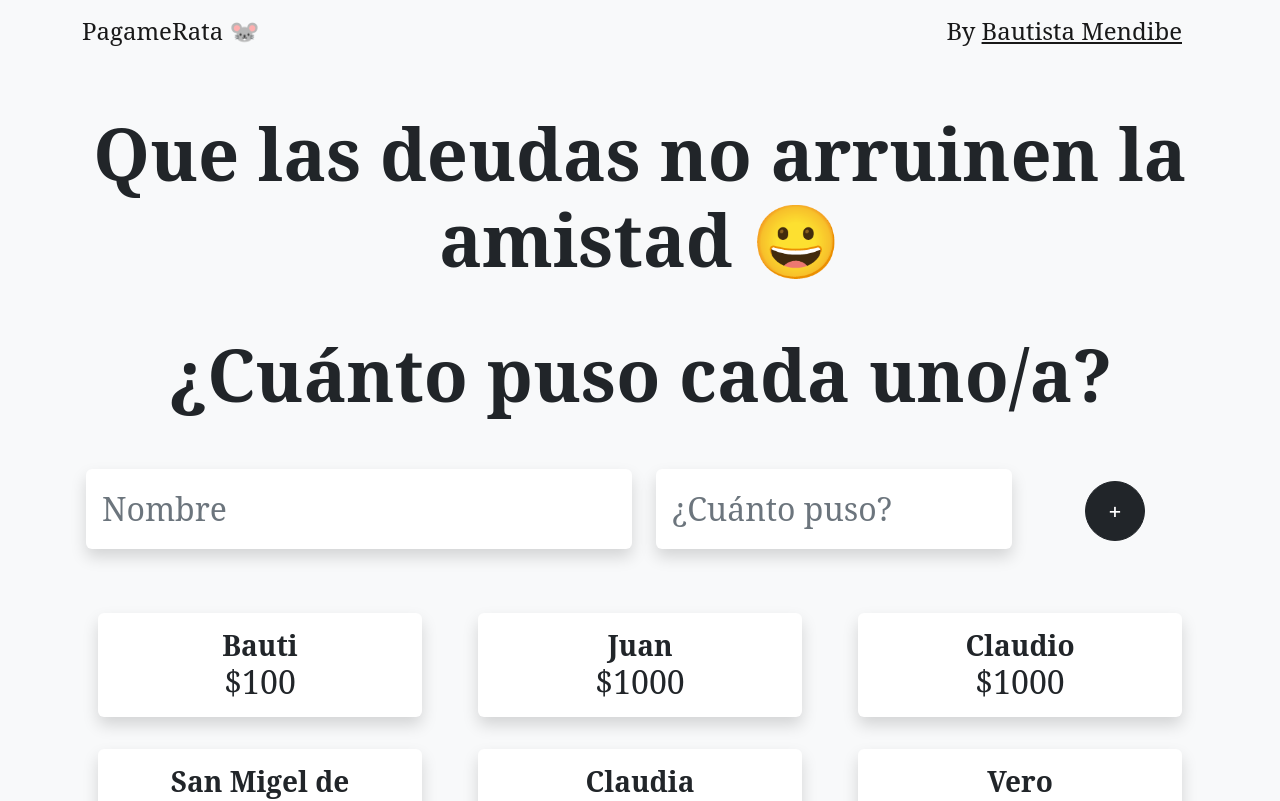
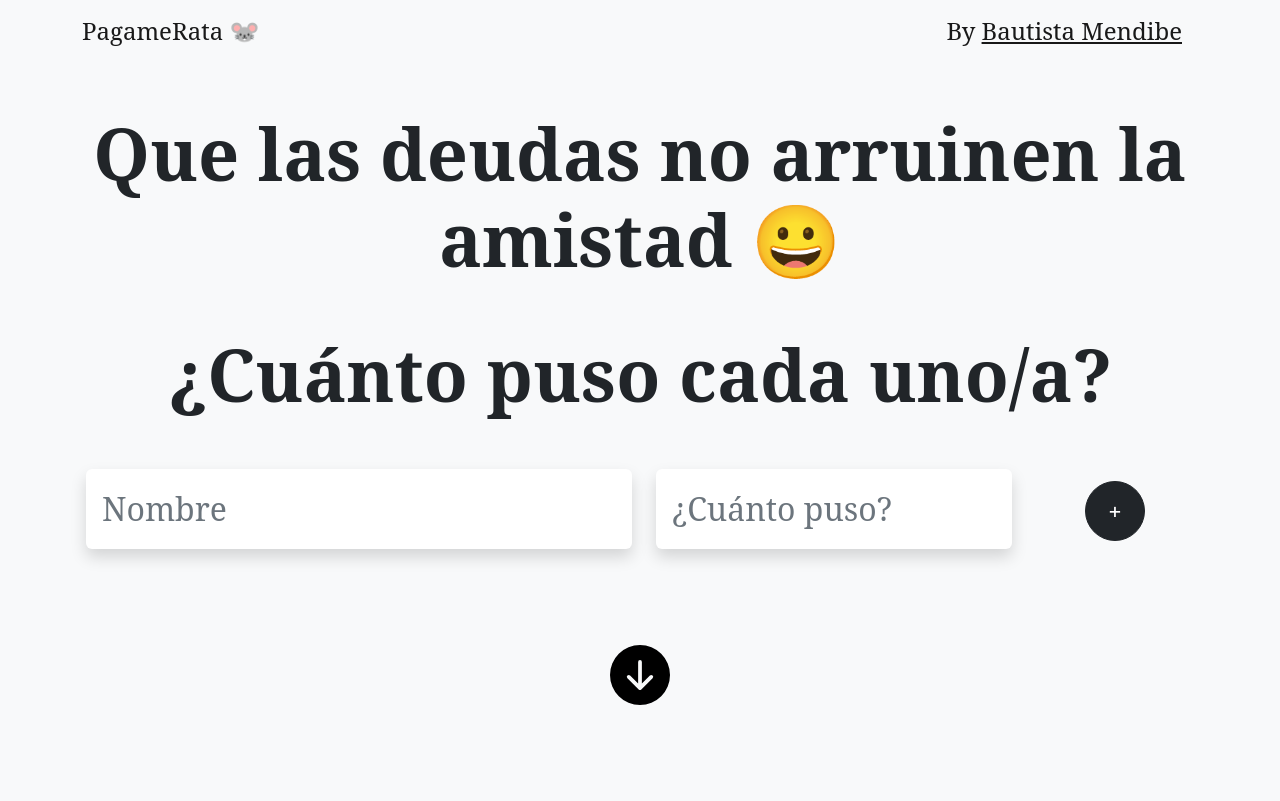
Before and after one commit to BautistaMendibe/pagamerata, an Angular app: page / in a window 1280 px wide. Shown: the top 801 px of the page. Built offline with nearby package versions, Linux system fonts and the light colour scheme.

Commit message:
Función para eliminar participante

```diff
--- a/src/app/cuanto-puso-component/cuanto-puso-component.component.css
+++ b/src/app/cuanto-puso-component/cuanto-puso-component.component.css
@@ -6,3 +6,12 @@
   font-size: 15px;
   text-align: center;
 }
+
+a{
+  margin-left: 20px;
+  padding: 10px;
+}
+
+a:hover{
+  cursor: pointer;
+}
--- a/src/app/cuanto-puso-component/cuanto-puso-component.component.html
+++ b/src/app/cuanto-puso-component/cuanto-puso-component.component.html
@@ -1,23 +1,40 @@
 <!-- Agregar participantes FORM -->
 <div class="row">
   <div class="col-md-6">
-    <input [(ngModel)]="participanteSeleccionado.nombre" type="text" class="form-control border-0 shadow p-3 mb-5 bg-white rounded m-1" style="font-size: 2rem" placeholder="Nombre">
+    <input [(ngModel)]="participanteSeleccionado.nombre" type="text"
+           class="form-control border-0 shadow p-3 mb-5 bg-white rounded m-1" style="font-size: 2rem"
+           placeholder="Nombre">
   </div>
   <div class="col-md-4">
-    <input [(ngModel)]="participanteSeleccionado.cantidad" type="number" class="form-control border-0 shadow p-3 mb-5 bg-white rounded m-1" style="font-size: 2rem" placeholder="¿Cuánto puso?">
+    <input [(ngModel)]="participanteSeleccionado.cantidad" type="number"
+           class="form-control border-0 shadow p-3 mb-5 bg-white rounded m-1" style="font-size: 2rem"
+           placeholder="¿Cuánto puso?">
   </div>
   <div class="col-md-2 text-center mb-4">
-    <button (click)="agregarEditarParticipante()" class="btn btn-dark btn-circle btn-xl m-lg-3" type="button"><span class="h4 fw-bold">+</span></button>
+    <button (click)="agregarEditarParticipante()" class="btn btn-dark btn-circle btn-xl m-lg-3" type="button"><span
+      class="h4 fw-bold">+</span></button>
   </div>
 </div>
 
 <!-- Participantes agregados -->
 <div class="row">
   <div class="col-md-4 justify-content-center" *ngFor="let participante of participantesArray; let index = index">
-    <div class="m-lg-3 shadow p-3 mb-5 bg-white rounded text-center">
-      <span class="h3 fw-bold">{{participante.nombre}}</span>
+    <div class="m-lg-3 shadow p-3 mb-5 bg-white rounded" (click)="abrirParaEditar(participante)">
+      <div class="row">
+        <div class="col-9">
+          <span class="h3 fw-bold">{{participante.nombre}}</span>
+        </div>
+        <div class="col-3 text-danger">
+          <a (click)="eliminarParticipante(participante)">
+            <svg xmlns="http://www.w3.org/2000/svg" width="16" height="16" fill="currentColor" class="bi bi-trash" viewBox="0 0 16 16">
+              <path d="M5.5 5.5A.5.5 0 0 1 6 6v6a.5.5 0 0 1-1 0V6a.5.5 0 0 1 .5-.5zm2.5 0a.5.5 0 0 1 .5.5v6a.5.5 0 0 1-1 0V6a.5.5 0 0 1 .5-.5zm3 .5a.5.5 0 0 0-1 0v6a.5.5 0 0 0 1 0V6z"/>
+              <path fill-rule="evenodd" d="M14.5 3a1 1 0 0 1-1 1H13v9a2 2 0 0 1-2 2H5a2 2 0 0 1-2-2V4h-.5a1 1 0 0 1-1-1V2a1 1 0 0 1 1-1H6a1 1 0 0 1 1-1h2a1 1 0 0 1 1 1h3.5a1 1 0 0 1 1 1v1zM4.118 4 4 4.059V13a1 1 0 0 0 1 1h6a1 1 0 0 0 1-1V4.059L11.882 4H4.118zM2.5 3V2h11v1h-11z"/>
+            </svg>
+          </a>
+        </div>
+      </div>
       <br>
-      <span class="h2">${{participante.cantidad}}</span>
+      <span class="h2 text-center">${{participante.cantidad}}</span>
     </div>
   </div>
 </div>
--- a/src/app/cuanto-puso-component/cuanto-puso-component.component.ts
+++ b/src/app/cuanto-puso-component/cuanto-puso-component.component.ts
@@ -8,22 +8,30 @@ import { Participante } from "../models/participante";
 })
 export class CuantoPusoComponentComponent{
 
-  participantesArray : Participante[] = [
-    {id: 1, nombre: "Bauti", cantidad:100},
-    {id: 2, nombre: "Juan", cantidad:1000},
-    {id: 3, nombre: "Claudio", cantidad:1000},
-    {id: 4, nombre: "San Migel de Astirias", cantidad:1000},
-    {id: 5, nombre: "Claudia", cantidad:1000},
-    {id: 6, nombre: "Vero", cantidad:1000},
-  ];
+  participantesArray : Participante[] = [];
 
   participanteSeleccionado:Participante = new Participante();
 
   agregarEditarParticipante(){
-    this.participanteSeleccionado.id = this.participantesArray.length + 1;
-    this.participantesArray.push(this.participanteSeleccionado);
+
+    // Si el id=0 no hay ningún empleado seleccionado y se quiere agregar uno
+    if(this.participanteSeleccionado.id === 0){
+      this.participanteSeleccionado.id = this.participantesArray.length + 1;
+      this.participantesArray.push(this.participanteSeleccionado);
+    }
 
     this.participanteSeleccionado = new Participante();
   }
 
+  abrirParaEditar(participante: Participante){
+    this.participanteSeleccionado = participante;
+  }
+
+  eliminarParticipante(participante:Participante){
+    if(confirm("Estás seguro que quieres eliminarlo/a?")){
+      this.participantesArray = this.participantesArray.filter(x => x != participante);
+      this.participanteSeleccionado = new Participante();
+    }
+
+  }
 }
--- a/src/app/models/participante.ts
+++ b/src/app/models/participante.ts
@@ -1,5 +1,5 @@
 export class Participante {
-  id: number;
+  id: number = 0;
   nombre: string;
   cantidad: number;
 }
```
